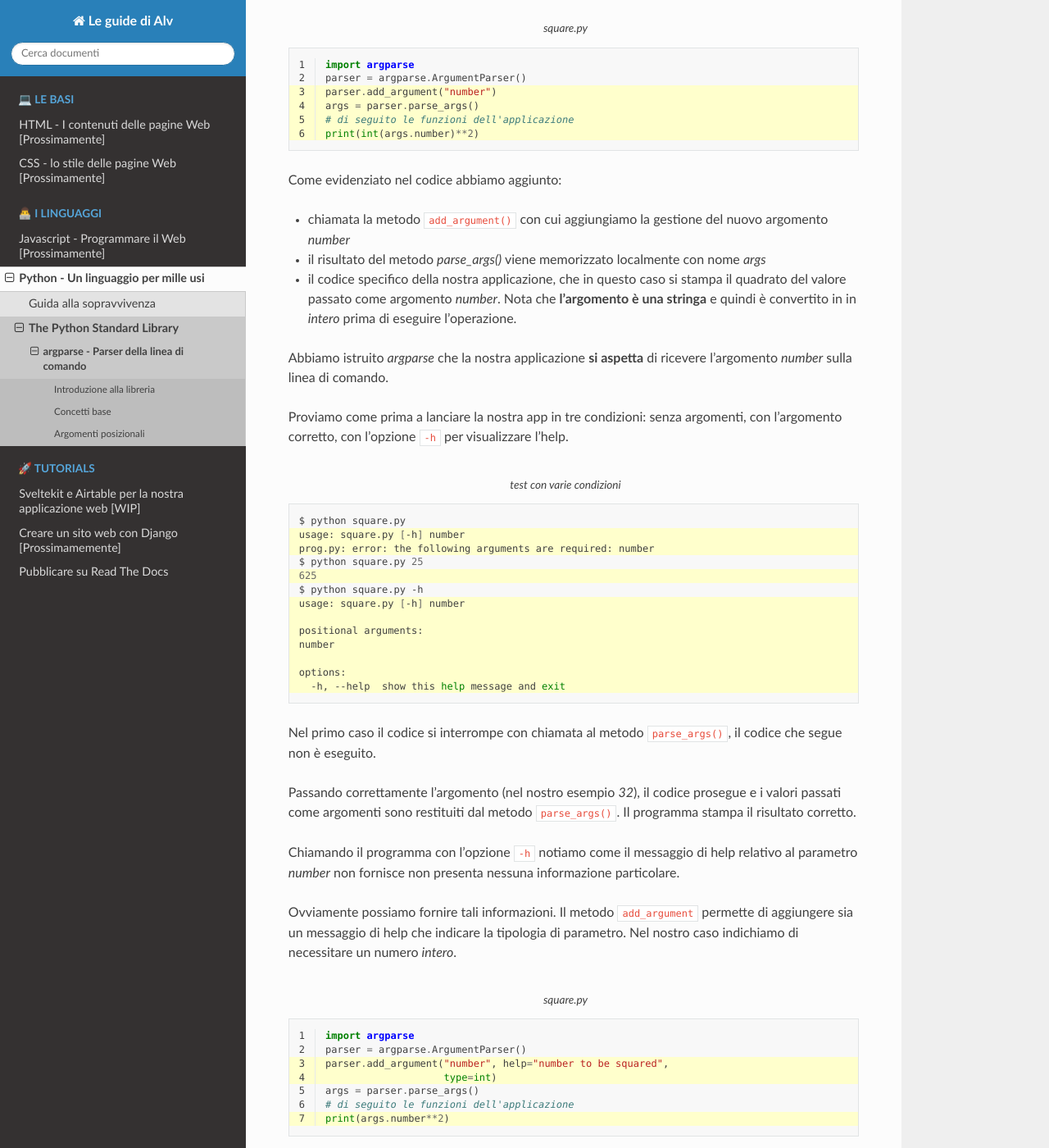
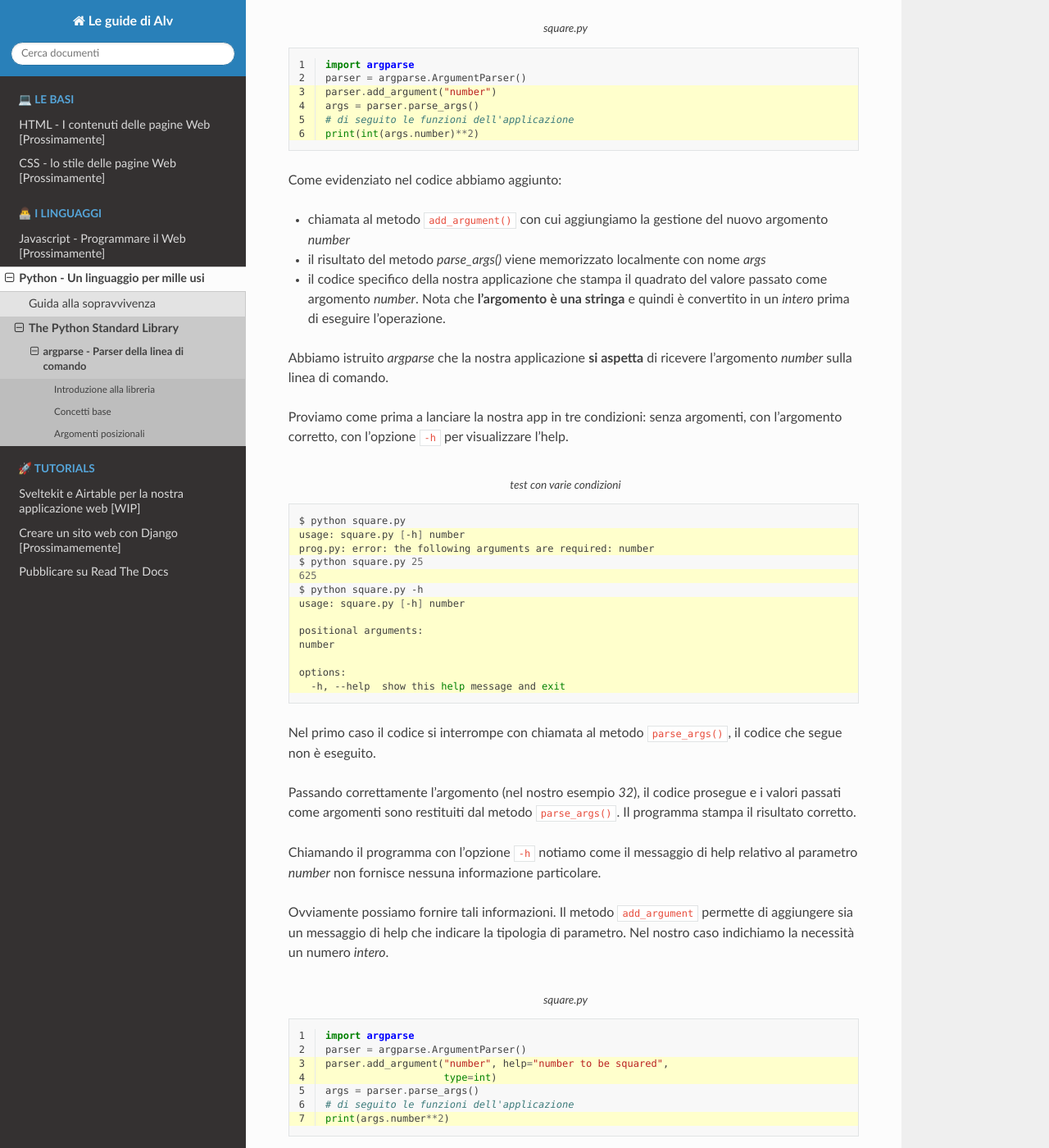
Before and after one commit to novice-handbooks/le-guide-di-alv, a Sphinx documentation site: the page built from docs/language/python/argparse.rst, in a window 1280 px wide and 1400 px high, scrolled down 2917 px. Shown: the whole window at 82% size. Built offline with Sphinx 7.4.7 and the Read the Docs theme 2.0.0, drawn with Linux system fonts in a browser that asks for light colours.

Commit message:
Update argparse.rst

```diff
--- a/docs/language/python/argparse.rst
+++ b/docs/language/python/argparse.rst
@@ -159,14 +159,14 @@ in cui aggiungiamo la gestione del nuovo argomento:
 
 Come evidenziato nel codice abbiamo aggiunto:
 
-- chiamata la metodo :code:`add_argument()` con cui aggiungiamo la
+- chiamata al metodo :code:`add_argument()` con cui aggiungiamo la
   gestione del nuovo argomento `number`
 - il risultato del metodo `parse_args()` viene memorizzato localmente
   con nome `args`
-- il codice specifico della nostra applicazione, che in questo caso si
+- il codice specifico della nostra applicazione che
   stampa il quadrato del valore passato come argomento `number`.
   Nota che **l'argomento è una stringa** e quindi è convertito in
-  in *intero* prima di eseguire l'operazione.
+  un *intero* prima di eseguire l'operazione.
 
 Abbiamo istruito `argparse` che la nostra applicazione **si aspetta**
 di ricevere l'argomento `number` sulla linea di comando.
@@ -201,13 +201,13 @@ prosegue e i valori passati come argomenti sono restituiti dal metodo
 :code:`parse_args()`. Il programma stampa il risultato corretto.
 
 Chiamando il programma con l'opzione :code:`-h` notiamo come il messaggio
-di help relativo al parametro `number` non fornisce non presenta nessuna
+di help relativo al parametro `number` non fornisce nessuna
 informazione particolare.
 
 Ovviamente possiamo fornire tali informazioni. Il metodo
 :code:`add_argument` permette di aggiungere sia un messaggio di
 help che indicare la tipologia di parametro. Nel nostro caso indichiamo
-di necessitare un numero `intero`.
+la necessità un numero `intero`.
 
 .. code-block:: python
     :caption: square.py
```
